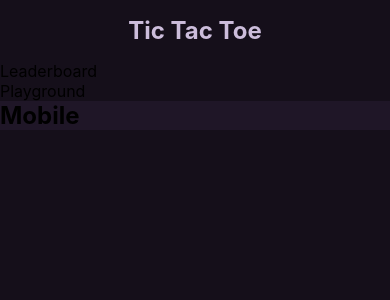
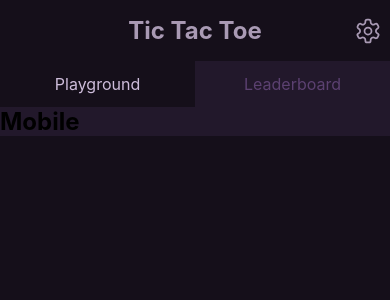
Before and after one commit to geekayush1812/tic-tac-toe, a React (Create React App) app: page / in a window 390 px wide. Shown: the top 300 px of the page. Built offline with nearby package versions, Linux system fonts and the light colour scheme.

Commit message:
add: breakpoint aware Header common component

```diff
--- a/src/App.css
+++ b/src/App.css
@@ -2,14 +2,6 @@
     height: 100%;
     width: 100%;
     background-color: var(--primaryColor900);
-}
-nav{
-    background-color: var(--primaryColor900);
-}
-nav > h1{
-    color: var(--whiteText);
-    padding: 1rem;
-    text-align: center;
 }
 .leaderboard{
     background-color: var(--primaryColor500);
--- a/src/App.tsx
+++ b/src/App.tsx
@@ -2,7 +2,10 @@ import './App.css';
 
 import { useEffect } from 'react';
 
-import { UPDATE_BREAK_POINT } from 'store/actionTypes/breakPointsActionTypes';
+import { Header } from 'common/header/Header';
+import {
+  UPDATE_UI_BREAK_POINT,
+} from 'store/actionTypes/breakPointsActionTypes';
 import {
   useDispatch,
   useSelector,
@@ -19,7 +22,7 @@ function App() {
   useEffect(()=>{
     const setBreakPoint=(breakPoint:keyof UiBreakPoints)=>{
       dispatch({
-        type:UPDATE_BREAK_POINT,
+        type:UPDATE_UI_BREAK_POINT,
         payload:breakPoint
       })
     }
@@ -27,13 +30,7 @@ function App() {
   },[dispatch])
   return (
     <div className='appContainer'>
-      <nav>
-        <h1>Tic Tac Toe</h1>
-        <ul>
-          <li>Leaderboard</li>
-          <li>Playground</li>
-        </ul>
-      </nav>
+      <Header />
       <section className='leaderboard'>
         {breakPoint==='mobile'?<h2>Mobile</h2>:null}
         {breakPoint==='tablet'?<h2>Tablet</h2>:null}
--- /dev/null
+++ b/src/common/header/Header.tsx
@@ -0,0 +1,28 @@
+import './header.css';
+
+import { ReactComponent as SettingIcon } from 'assets/svg/settingIcon.svg';
+import { useSelector } from 'store/hooks';
+
+export const Header = () => {
+    const breakPoint=useSelector(state=>state.breakPointReducer.breakPoint);
+    return (
+        <nav>
+            <div className="headerWrapper">
+                <h1>Tic Tac Toe</h1>
+                {
+                    breakPoint === 'mobile' ?
+                        <SettingIcon className='settingIcon' />
+                    : null
+                }
+            </div>
+            {
+                breakPoint === 'mobile' ?
+                    <ul>
+                        <li className='playgroundListItem listActive'>Playground</li>
+                        <li className='leaderboardListItem'>Leaderboard</li>
+                    </ul>
+                : null
+            }
+        </nav>
+    )
+}
--- /dev/null
+++ b/src/common/header/header.css
@@ -0,0 +1,48 @@
+nav {
+    background-color: var(--primaryColor900);
+}
+.headerWrapper {
+    display: flex;
+    align-items: center;
+    justify-content: center;
+}
+.headerWrapper > h1 {
+    color: var(--whiteText900);
+    padding: 1rem;
+}
+.headerWrapper > h1,
+.headerWrapper > .settingIcon {
+    opacity: 0.8;
+}
+.headerWrapper > .settingIcon {
+    position: absolute;
+    height: 28px;
+    width: 28px;
+    right: 8px;
+}
+
+.settingIcon > path,
+.settingIcon > circle {
+    stroke: var(--whiteText900);
+}
+nav > ul {
+    list-style-type: none;
+    display: flex;
+    align-items: center;
+    justify-content: space-between;
+}
+nav > ul > li {
+    flex-basis: 50%;
+    text-align: center;
+    padding: 0.8rem 1rem;
+    color: var(--whiteText500);
+}
+li.listActive {
+    color: var(--whiteText900);
+}
+li.playgroundListItem {
+    background-color: var(--primaryColor900);
+}
+li.leaderboardListItem {
+    background-color: var(--primaryColor500);
+}
--- a/src/index.css
+++ b/src/index.css
@@ -5,8 +5,9 @@
 }
 :root{
   --primaryColor900: hsl(274, 28%, 8%);
-  --primaryColor500: hsl(270, 29%, 12%);
-  --whiteText:       #CCBDDB;
+  --primaryColor500: hsl(274, 29%, 13%);
+  --whiteText900:    hsl(274, 29%, 80%);
+  --whiteText500:    hsl(274, 27%, 35%);
 }
 html{
   box-sizing: inherit;
--- a/src/store/actionTypes/breakPointsActionTypes.ts
+++ b/src/store/actionTypes/breakPointsActionTypes.ts
@@ -1 +1 @@
-export const UPDATE_BREAK_POINT='UPDATE_BREAK_POINT';
+export const UPDATE_UI_BREAK_POINT='UPDATE_UI_BREAK_POINT';
--- a/src/store/reducers/breakPointsReducer.ts
+++ b/src/store/reducers/breakPointsReducer.ts
@@ -14,7 +14,7 @@ const breakPointReducer=(
     action:actionType
 ):breakPoints=>{
     switch(action.type){
-        case breakPointsActionTypes.UPDATE_BREAK_POINT:
+        case breakPointsActionTypes.UPDATE_UI_BREAK_POINT:
             return {
                 ...state,
                 breakPoint:action.payload
```
Also changed, not shown: src/assets/svg/settingIcon.svg (added).
